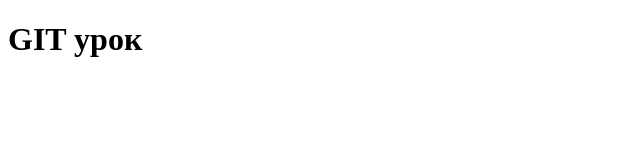
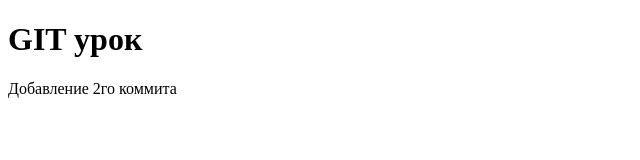
Before and after one commit to scrumpoose/testinggit, a plain HTML site: page index.html in a window 1280 px wide. Shown: the whole page, without its empty margins (0-640 px from the left). Drawn offline with Linux system fonts and the light colour scheme.

Commit message:
second commit

```diff
--- a/index.html
+++ b/index.html
@@ -6,5 +6,6 @@
 </head>
 <body>
 	<h1>GIT урок</h1>
+	<p>Добавление 2го коммита</p>
 </body>
 </html>
```
